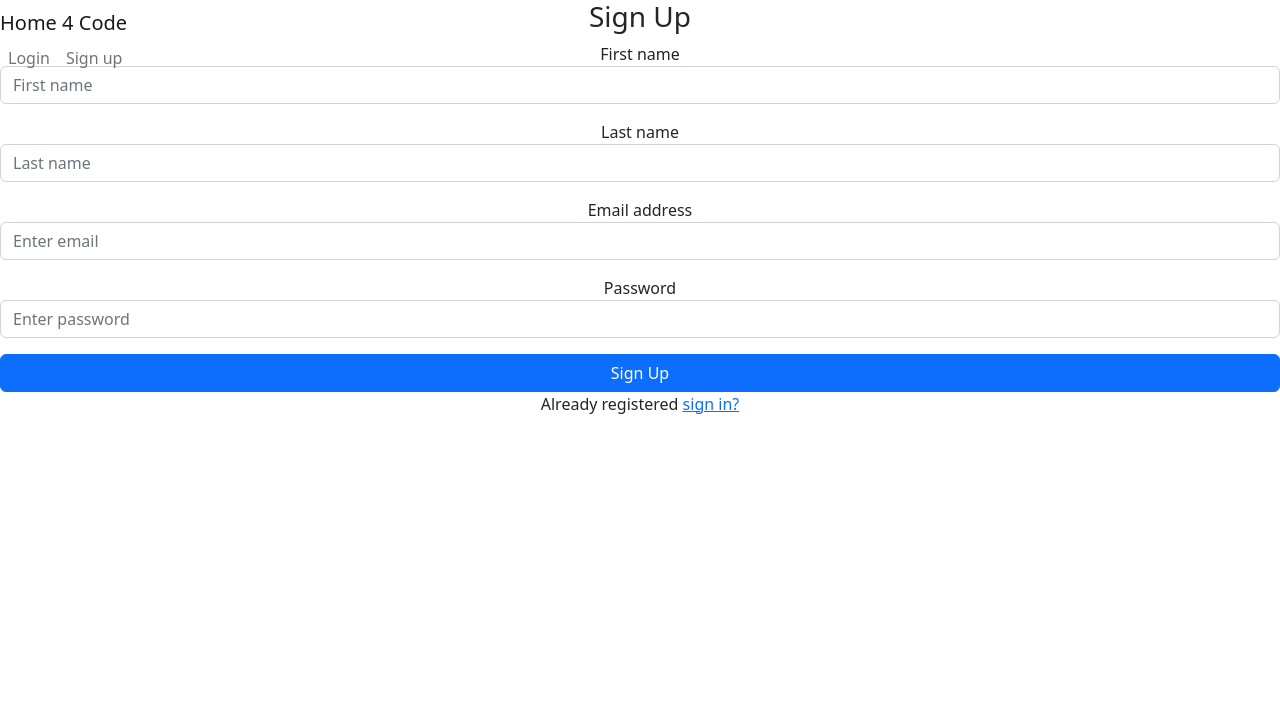
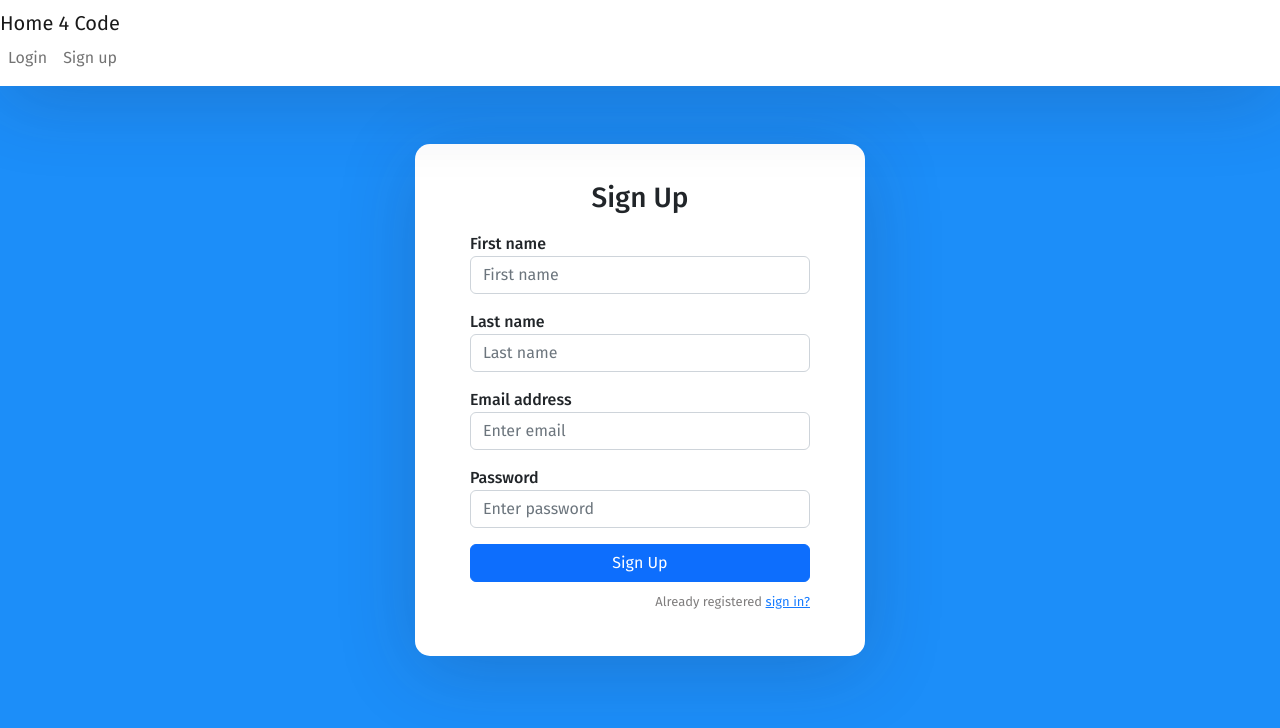
Before and after one commit to amasdeogratias/home4code, a React (Create React App) app in the folder frontend/: page /sign-up in a window 1280 px wide. Shown: the top 728 px of the page. Built offline with nearby package versions, Linux system fonts and the light colour scheme.

Commit message:
added css styles to login and signup components

```diff
--- a/frontend/src/App.css
+++ b/frontend/src/App.css
@@ -1,38 +1,71 @@
-.App {
-  text-align: center;
+@import url('https://fonts.googleapis.com/css?family=Fira+Sans:400,500,600,700,800');
+*{
+  box-sizing: border-box;
 }
 
-.App-logo {
-  height: 40vmin;
-  pointer-events: none;
+body {
+  background: #1c8ef9 !important;
+  min-height: 100vh;
+  display: flex;
+  font-weight: 400;
+  font-family: 'Fira Sans', sans-serif;
 }
 
-@media (prefers-reduced-motion: no-preference) {
-  .App-logo {
-    animation: App-logo-spin infinite 20s linear;
-  }
+h1,h2,h3,h4,h5,h6,label, span {
+  font-weight: 500;
+  font-family: 'Fira Sans', sans-serif;
 }
 
-.App-header {
-  background-color: #282c34;
-  min-height: 100vh;
-  display: flex;
-  flex-direction: column;
-  align-items: center;
-  justify-content: center;
-  font-size: calc(10px + 2vmin);
-  color: white;
+body, html, .App, #root, .auth-wrapper {
+  width: 100%;
+  height: 100%;
 }
 
-.App-link {
-  color: #61dafb;
+.navbar-light {
+  background-color: #ffffff;
+  box-shadow: 0px 14px 80px rgba(34, 35, 58, 0.2);
 }
 
-@keyframes App-logo-spin {
-  from {
-    transform: rotate(0deg);
-  }
-  to {
-    transform: rotate(360deg);
-  }
+.auth-wrapper {
+  display: flex;
+  justify-content: center;
+  flex-direction: column;
+  text-align: left;
 }
+
+.auth-inner {
+  width: 450px;
+  margin: auto;
+  box-shadow: 0px 14px 80px rgba(34, 35, 58, 0.2);
+  padding: 40px 55px 45px 55px;
+  border-radius: 15px;
+  transition: all .3s;
+  background-color: #ffffff;
+}
+
+.auth-wrapper .form-controll:focus {
+  border-color: #167bff;
+  box-shadow: none;
+}
+
+.auth-wrapper h3 {
+  text-align: center;
+  margin: 0;
+  line-height: 1;
+  padding-bottom: 20px;
+}
+
+.custom-control-label {
+  font-weight: 400;
+}
+.forgot-password,
+.forgot-password a {
+  text-align: right;
+  font-size: 13px;
+  padding-top: 10px;
+  color: #7f7d7d;
+  margin: 0;
+}
+.forgot-password a {
+  color: #167bff;
+}
```
